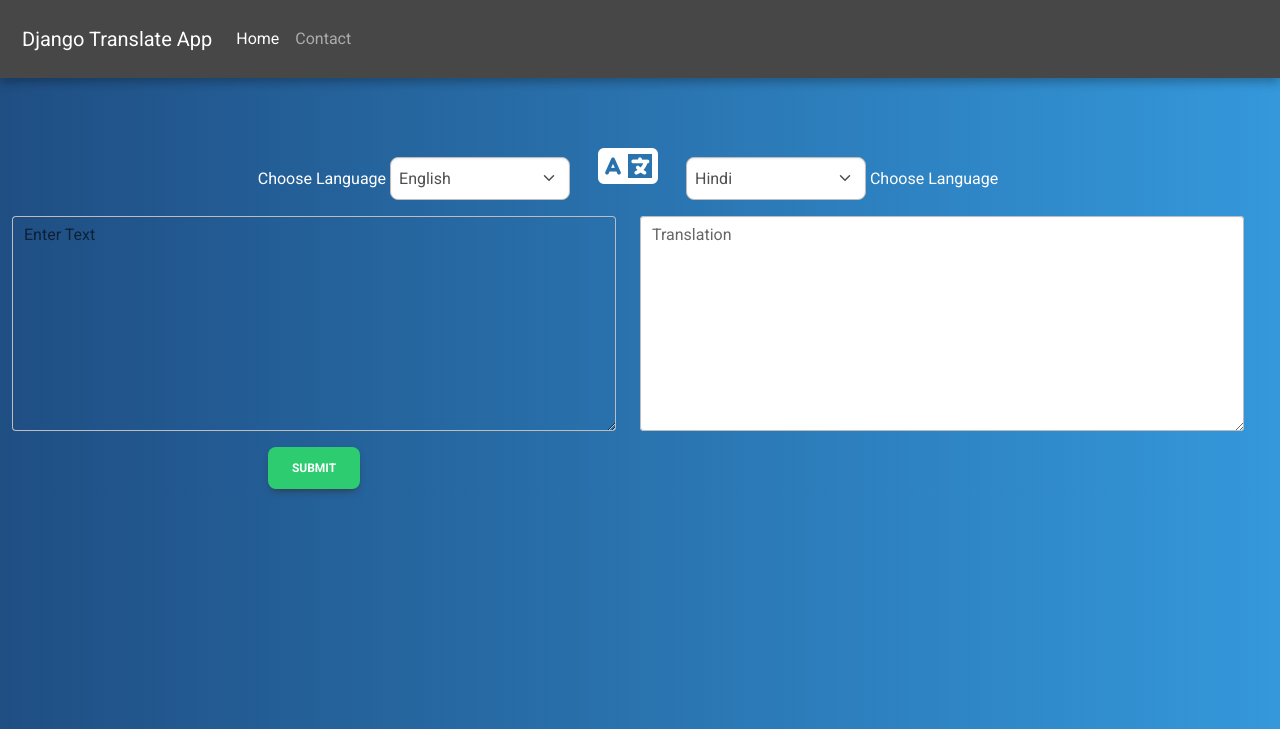
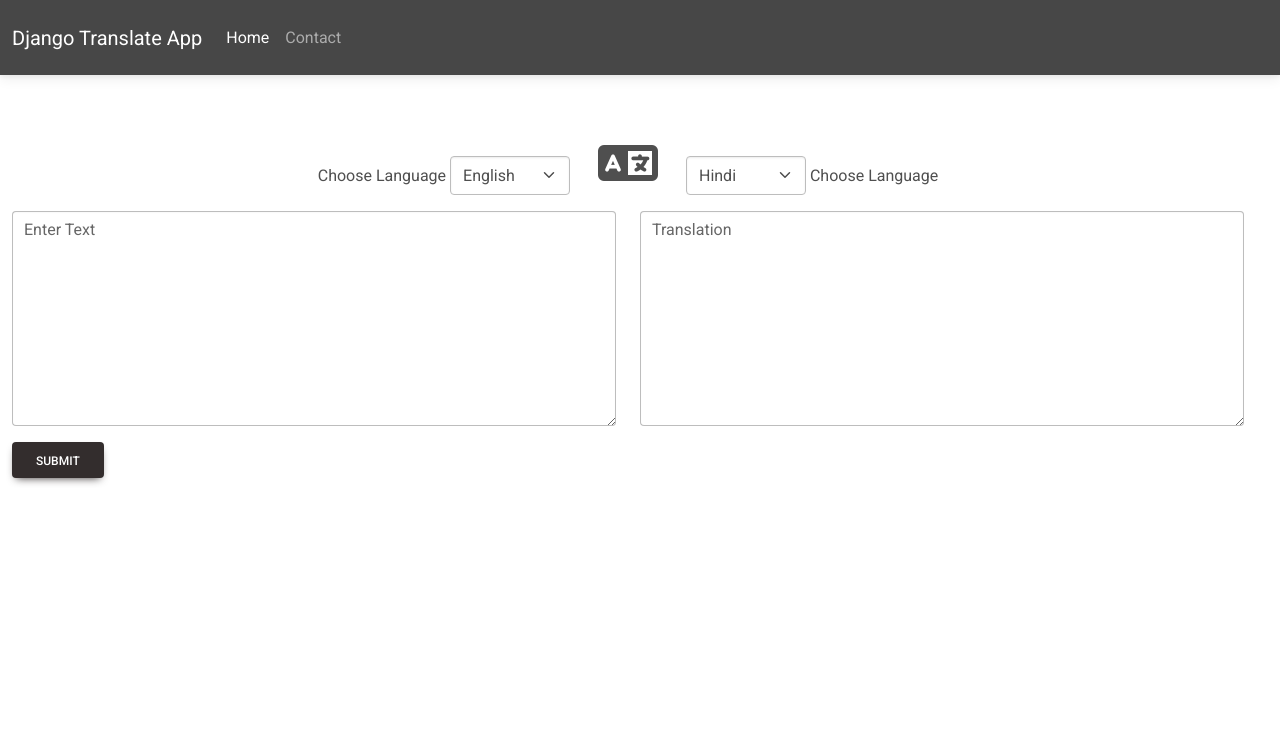
Before and after one commit to Venkat-Kowshik/FAQ, a Django app: page / in a window 1280 px wide. Shown: the top 729 px of the page. Run offline with Django 5.2, Linux system fonts and the light colour scheme; some libraries are stand-ins or nearby versions.

Commit message:
Minor change in logic

```diff
--- a/FAQ/translator/translator/app/templates/home.html
+++ b/FAQ/translator/translator/app/templates/home.html
@@ -21,63 +21,10 @@
     rel="stylesheet"
     />
     <style>
-      body {
-          background: linear-gradient(to right, #1f4e83, #3498db);
-          color: white;
-          font-family: 'Roboto', sans-serif;
-          animation: fadeIn 1.5s ease-in;
-      }
-
-      @keyframes fadeIn {
-          from { opacity: 0; }
-          to { opacity: 1; }
-      }
-
-      .form-select, #swap-btn {
-          width: 180px;
-          transition: transform 0.3s ease-in-out;
-          padding: 8px;
-          border-radius: 8px;
-      }
-
-      .form-select:hover, #swap-btn:hover {
-          transform: scale(1.05);
-      }
-
-      textarea {
-          transition: box-shadow 0.3s ease-in-out;
-          border-radius: 10px;
-          padding: 10px;
-      }
-
-      textarea:focus {
-          box-shadow: 0px 0px 12px #ffffff;
-      }
-
-      #btn {
-          transition: all 0.3s ease-in-out;
-          background-color: #2ecc71;
-          border: none;
-          padding: 12px 24px;
-          border-radius: 8px;
-          font-weight: bold;
-      }
-
-      #btn:hover {
-          background-color: #27ae60;
-          transform: scale(1.1);
-      }
-
-      .navbar {
-          background-color: rgba(0, 0, 0, 0.2);
-          padding: 10px;
-          box-shadow: 0px 4px 10px rgba(0, 0, 0, 0.3);
-      }
-
-      .container-fluid {
-          text-align: center;
-      }
-  </style>
+        .form-select{
+            width: 120px;
+        }
+    </style>
 </head>
 <body>
 
```
